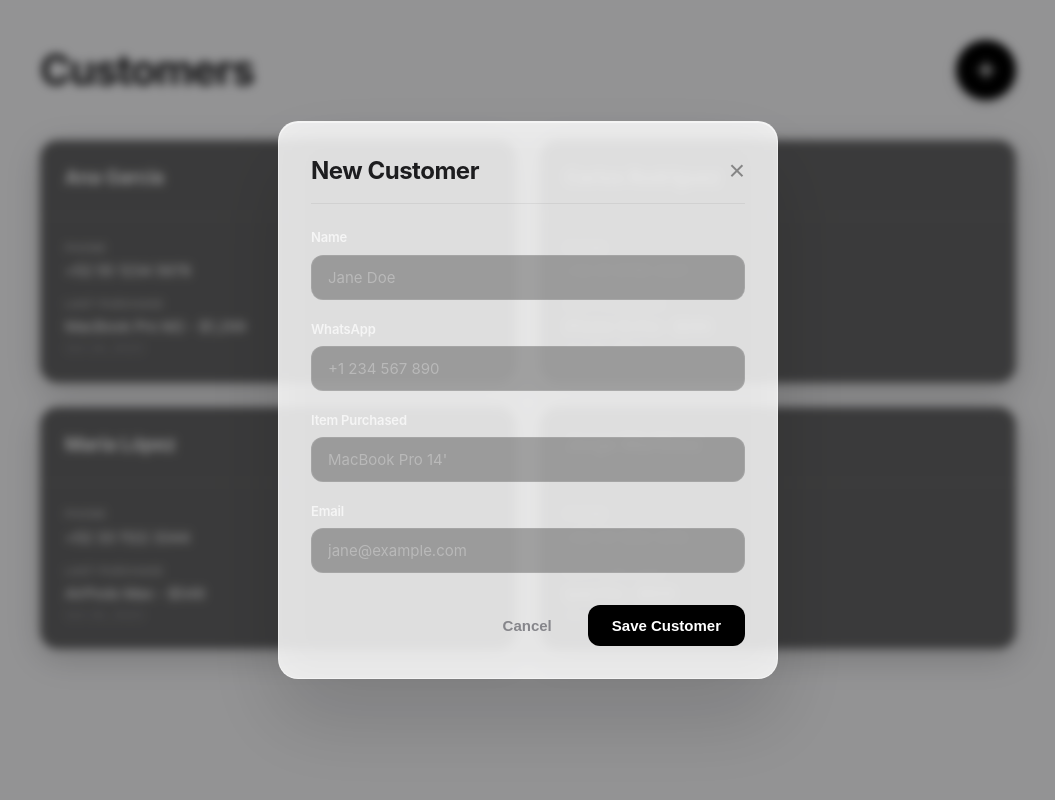
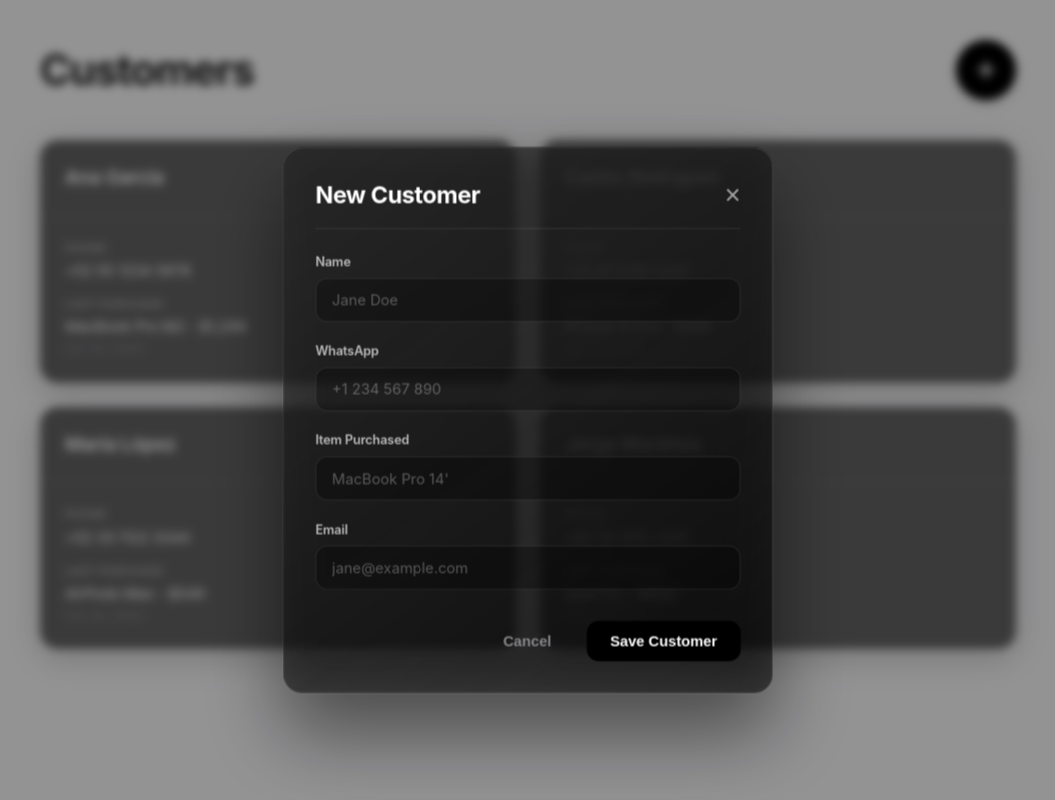
Before and after one commit to Chrispy0122/CRM_Chris, a plain HTML site: page frontend/index.html in a window 1280 px wide. Both pictures are taken after a click on the button "Add New Customer". Shown: the whole page, without its empty margins (112-1167 px from the left). Drawn offline with Linux system fonts and the light colour scheme.

Commit message:
Dec 22, 2025, 11:33 AM

```diff
--- a/frontend/style.css
+++ b/frontend/style.css
@@ -241,23 +241,19 @@ body {
     visibility: visible;
 }
 
+/* Dark Glass Modal (Re-applied) */
 .modal-container {
-    background: rgba(255, 255, 255, 0.85);
-    /* White glass */
+    background: linear-gradient(145deg, rgba(40, 40, 40, 0.7) 0%, rgba(0, 0, 0, 0.6) 100%);
     backdrop-filter: blur(20px) saturate(180%);
     -webkit-backdrop-filter: blur(20px) saturate(180%);
     width: 90%;
     max-width: 500px;
     border-radius: 20px;
     padding: 32px;
-    box-shadow: 0 40px 80px rgba(0, 0, 0, 0.15), inset 0 1px 0 rgba(255, 255, 255, 0.5);
-    border: 1px solid rgba(255, 255, 255, 0.4);
+    box-shadow: 0 40px 80px rgba(0, 0, 0, 0.5), inset 0 1px 0 rgba(255, 255, 255, 0.1);
+    border: 1px solid rgba(255, 255, 255, 0.1);
     transform: translateY(20px) scale(0.98);
     transition: all 0.3s cubic-bezier(0.25, 0.8, 0.25, 1);
-}
-
-.modal-overlay.active .modal-container {
-    transform: translateY(0) scale(1);
 }
 
 .modal-header {
@@ -265,8 +261,7 @@ body {
     justify-content: space-between;
     align-items: center;
     margin-bottom: 24px;
-    border-bottom: 1px solid rgba(0, 0, 0, 0.06);
-    /* Light separator */
+    border-bottom: 1px solid rgba(255, 255, 255, 0.1);
     padding-bottom: 16px;
 }
 
@@ -274,16 +269,15 @@ body {
     font-size: 24px;
     font-weight: 700;
     letter-spacing: -0.02em;
-    color: #1D1D1F;
-    /* Black Text */
+    color: #FFFFFF;
+    /* White Text */
 }
 
 .modal-close {
     background: none;
     border: none;
     font-size: 28px;
-    color: rgba(0, 0, 0, 0.4);
-    /* Muted black */
+    color: rgba(255, 255, 255, 0.6);
     cursor: pointer;
     line-height: 1;
     padding: 0;
@@ -291,7 +285,7 @@ body {
 }
 
 .modal-close:hover {
-    color: #000000;
+    color: #FFFFFF;
 }
 
 .modal-form .form-group {
@@ -303,7 +297,7 @@ body {
     font-size: 13px;
     font-weight: 600;
     color: rgba(255, 255, 255, 0.7);
-    /* Light gray for dark bg */
+    /* Light gray usage */
     margin-bottom: 8px;
 }
 
@@ -313,7 +307,7 @@ body {
     border-radius: 12px;
     border: 1px solid rgba(255, 255, 255, 0.1);
     background-color: rgba(0, 0, 0, 0.3);
-    /* Dark transparent input */
+    /* Dark input */
     font-size: 15px;
     color: #FFFFFF;
     font-family: inherit;
@@ -323,7 +317,6 @@ body {
 
 .modal-form input:focus {
     border-color: #FFFFFF;
-    /* High contrast focus */
     background-color: rgba(0, 0, 0, 0.5);
     box-shadow: 0 0 0 2px rgba(255, 255, 255, 0.1);
 }
```
